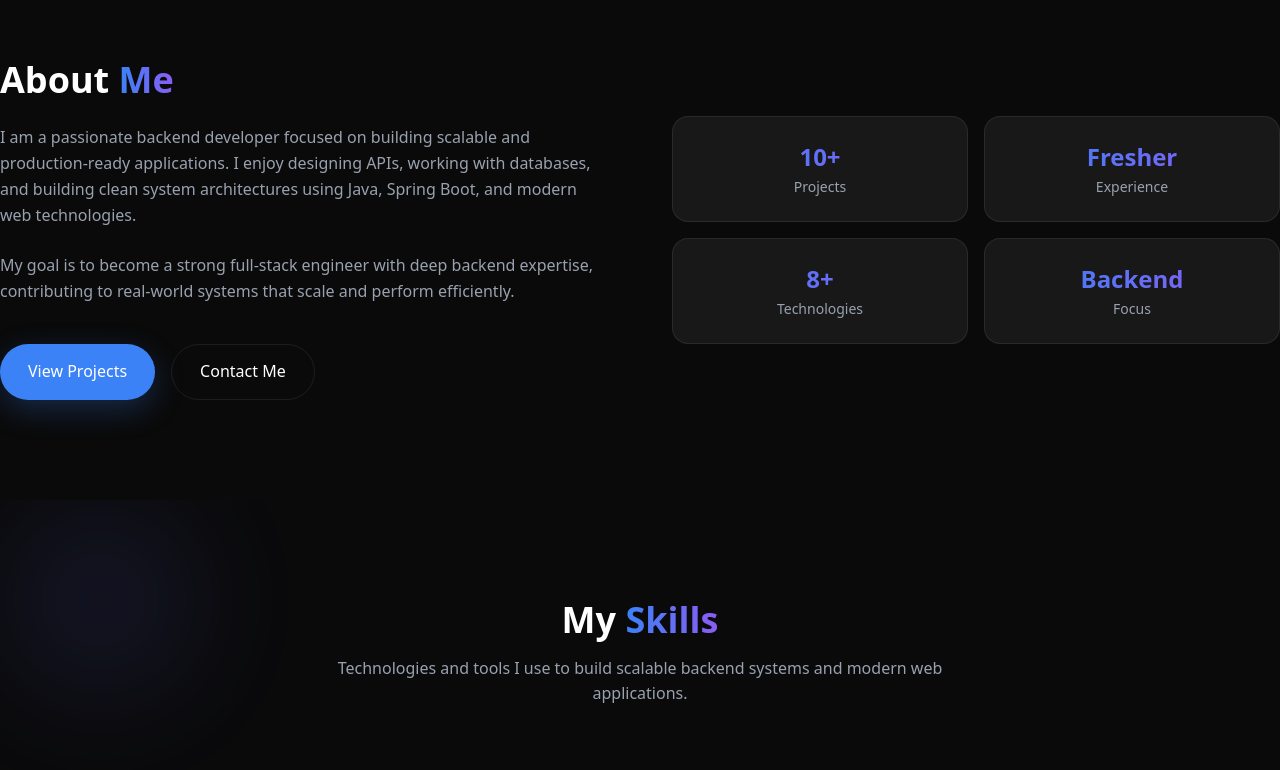
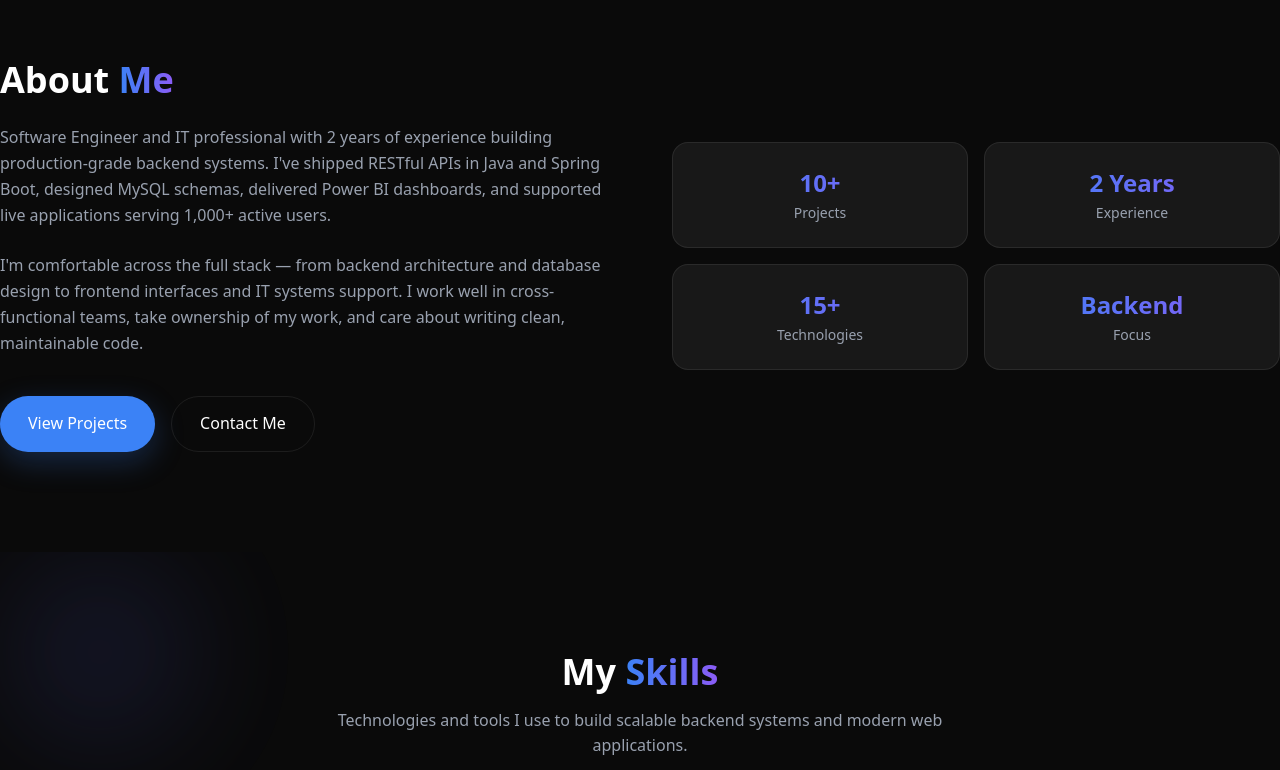
Before and after one commit to faizkhh/faiz-portfolio, a Next.js app: page / in a window 1280 px wide. Shown: the part 840-1610 px from the top of the page. Built offline with nearby package versions, Linux system fonts and the light colour scheme.

Commit message:
feat: update About stats and Experience with real work history

```diff
--- a/src/components/sections/About.tsx
+++ b/src/components/sections/About.tsx
@@ -2,8 +2,8 @@
 
 const stats = [
   { label: "Projects", value: "10+" },
-  { label: "Experience", value: "Fresher" },
-  { label: "Technologies", value: "8+" },
+  { label: "Experience", value: "2 Years" },
+  { label: "Technologies", value: "15+" },
   { label: "Focus", value: "Backend" },
 ];
 
@@ -22,16 +22,18 @@ const About = () => {
             </h2>
 
             <p className="text-gray-400 leading-relaxed">
-              I am a passionate backend developer focused on building scalable
-              and production-ready applications. I enjoy designing APIs,
-              working with databases, and building clean system architectures
-              using Java, Spring Boot, and modern web technologies.
+              Software Engineer and IT professional with 2 years of experience
+              building production-grade backend systems. I've shipped RESTful
+              APIs in Java and Spring Boot, designed MySQL schemas, delivered
+              Power BI dashboards, and supported live applications serving
+              1,000+ active users.
             </p>
 
             <p className="text-gray-400 leading-relaxed">
-              My goal is to become a strong full-stack engineer with deep
-              backend expertise, contributing to real-world systems that scale
-              and perform efficiently.
+              I'm comfortable across the full stack — from backend architecture
+              and database design to frontend interfaces and IT systems support.
+              I work well in cross-functional teams, take ownership of my work,
+              and care about writing clean, maintainable code.
             </p>
 
             <div className="flex gap-4 pt-4">
--- a/src/components/sections/Experience.tsx
+++ b/src/components/sections/Experience.tsx
@@ -1,31 +1,49 @@
 const timeline = [
+  {
+    title: "Software Engineer & IT Support",
+    company: "MFABCON, Saudi Arabia",
+    period: "2023 — Present",
+    description: [
+      "Built and deployed RESTful APIs with Java & Spring Boot (MVC, SOLID); reduced API latency by 30% through query optimisation.",
+      "Designed normalised MySQL schemas with stored procedures, indexing, and zero-downtime migrations.",
+      "Delivered real-time Power BI dashboards integrated with live MySQL via DirectQuery for sales, inventory, and ops KPIs.",
+      "Authored API contracts, ER diagrams, and workflow maps adopted as team-wide reference documentation.",
+      "Provided IT systems support — network troubleshooting, hardware setup, and internal tooling maintenance.",
+    ],
+  },
+  {
+    title: "Project Engineer",
+    company: "Baryon's Software Solution, Bengaluru",
+    period: "2022 — 2023",
+    description: [
+      "Developed Java backend modules for a live web application serving 1,000+ active users — business logic, third-party integrations, and CRUD operations.",
+      "Engineered test plans covering 200+ REST API endpoints; reduced post-release defect escape rate by ~25%.",
+      "Collaborated cross-functionally through the full SDLC with UX designers and product owners, consistently delivering on sprint commitments.",
+    ],
+  },
+  {
+    title: "Research Publication",
+    company: "IRJMETS Journal",
+    period: "April 2024",
+    description: [
+      "Published research paper titled 'Signature Forgery Detection Using CNN and HOG' in the International Research Journal of Modernization in Engineering Technology and Science.",
+    ],
+  },
+  {
+    title: "Full Stack Development Training",
+    company: "Tap Academy, Bengaluru",
+    period: "2024",
+    description: [
+      "Completed intensive training in Java, Spring Boot, SQL, React.js, and modern full-stack development practices.",
+    ],
+  },
   {
     title: "Bachelor's in Information Science & Engineering",
     company: "AMC Engineering College, VTU",
     period: "2020 — 2024",
-    description:
-      "Completed Bachelor's degree in Information Science & Engineering with strong focus on software development, Java, databases, and web technologies.",
-  },
-  {
-    title: "Full Stack Development Training",
-    company: "Tap Academy",
-    period: "2024",
-    description:
-      "Completed intensive training in Java, Spring Boot, SQL, React.js, and modern full-stack development practices.",
-  },
-  {
-    title: "Research Publication",
-    company: "IRJMETS Journal",
-    period: "2024",
-    description:
-      "Published research paper on Signature Forgery Detection using CNN and HOG algorithms in IRJMETS.",
-  },
-  {
-    title: "Backend & Full Stack Projects",
-    company: "Personal / Academic Projects",
-    period: "2023 — Present",
-    description:
-      "Built scalable backend APIs, full-stack systems, and responsive web applications using Java, Spring Boot, Next.js, and MySQL.",
+    description: [
+      "Graduated with strong focus on software development, Java, databases, and web technologies.",
+    ],
   },
 ];
 
@@ -33,7 +51,6 @@ const Experience = () => {
   return (
     <section id="experience" className="section relative overflow-hidden">
 
-      {/* Background Glow */}
       <div className="absolute inset-0 pointer-events-none">
         <div className="glow-blue top-[20%] left-[-200px]" />
         <div className="glow-purple bottom-[10%] right-[-200px]" />
@@ -41,20 +58,18 @@ const Experience = () => {
 
       <div className="container-width relative z-10">
 
-        {/* Heading */}
         <div className="text-center mb-20">
           <h2 className="text-4xl font-bold">
             My <span className="gradient-text">Journey</span>
           </h2>
           <p className="text-gray-400 mt-4 max-w-2xl mx-auto">
-            My educational background, learning journey, and development experience.
+            Two years of hands-on experience across software engineering,
+            backend development, and IT support.
           </p>
         </div>
 
-        {/* Timeline */}
         <div className="relative">
 
-          {/* Vertical Line */}
           <div className="absolute left-4 md:left-1/2 top-0 bottom-0 w-[2px] bg-white/10 -translate-x-1/2" />
 
           <div className="space-y-16">
@@ -65,11 +80,8 @@ const Experience = () => {
                   i % 2 === 0 ? "md:flex-row-reverse" : ""
                 }`}
               >
-
-                {/* Empty Space Desktop */}
                 <div className="hidden md:block md:w-1/2" />
 
-                {/* Timeline Dot */}
                 <div className="
                   absolute left-4 md:left-1/2
                   top-6 w-4 h-4
@@ -78,24 +90,22 @@ const Experience = () => {
                   -translate-x-1/2 z-10
                 " />
 
-                {/* Card */}
                 <div className="
                   ml-12 md:ml-0 md:w-1/2
                   glass p-8 rounded-3xl
                   hover:scale-[1.02] transition duration-300
                 ">
-                  <span className="text-sm text-blue-400">
-                    {item.period}
-                  </span>
-                  <h3 className="text-2xl font-semibold mt-2">
-                    {item.title}
-                  </h3>
-                  <h4 className="text-gray-400 mt-1">
-                    {item.company}
-                  </h4>
-                  <p className="text-gray-400 mt-4 leading-relaxed">
-                    {item.description}
-                  </p>
+                  <span className="text-sm text-blue-400">{item.period}</span>
+                  <h3 className="text-2xl font-semibold mt-2">{item.title}</h3>
+                  <h4 className="text-gray-400 mt-1 mb-4">{item.company}</h4>
+                  <ul className="space-y-2">
+                    {item.description.map((point, j) => (
+                      <li key={j} className="text-gray-400 leading-relaxed flex gap-2">
+                        <span className="text-blue-400 mt-1 shrink-0">–</span>
+                        <span>{point}</span>
+                      </li>
+                    ))}
+                  </ul>
                 </div>
 
               </div>
```
